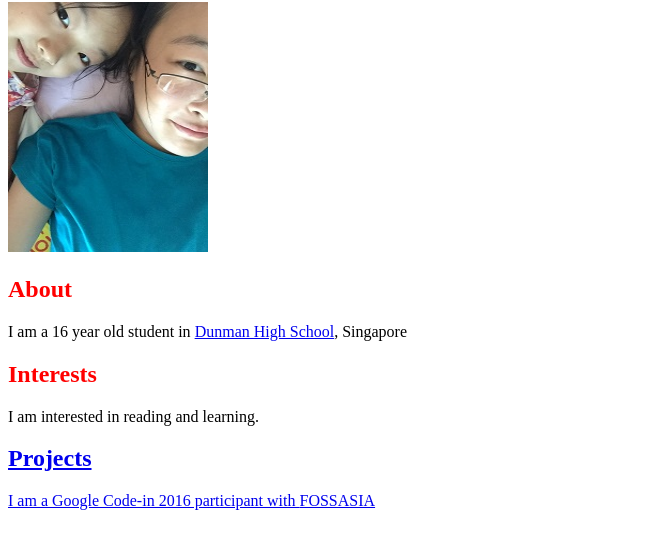
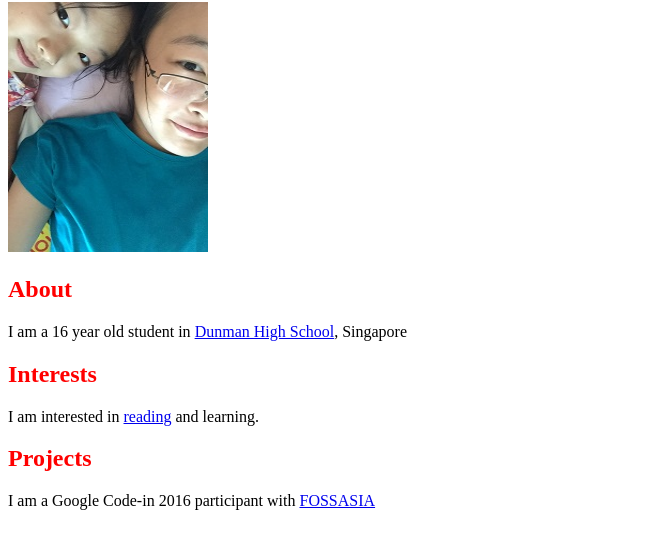
Before and after one commit to dhs17y2jwuyutong/dhs17y2jwuyutong.github.io, a plain HTML site: page index.html in a window 1280 px wide. Shown: the part 78-626 px from the top of the page, without its empty margins (0-672 px from the left). Drawn offline with Linux system fonts and the light colour scheme.

Commit message:
Update index.html

```diff
--- a/index.html
+++ b/index.html
@@ -10,7 +10,7 @@
     <h2>About</h2>
     <p>I am a 16 year old student in <a href="http://dunmanhigh.moe.edu.sg/wp-content/uploads/website/index.html">Dunman High School</a>, Singapore</p>
     <h2>Interests</h2>
-    <p>I am interested in reading and learning.<a href="https://book.douban.com/">
+    <p>I am interested in <a href="https://book.douban.com/">reading</a> and learning.</p>
     <h2>Projects</h2>
     <p> I am a Google Code-in 2016 participant with <a href="http://fossasia.org">FOSSASIA</a></p>
 
```
